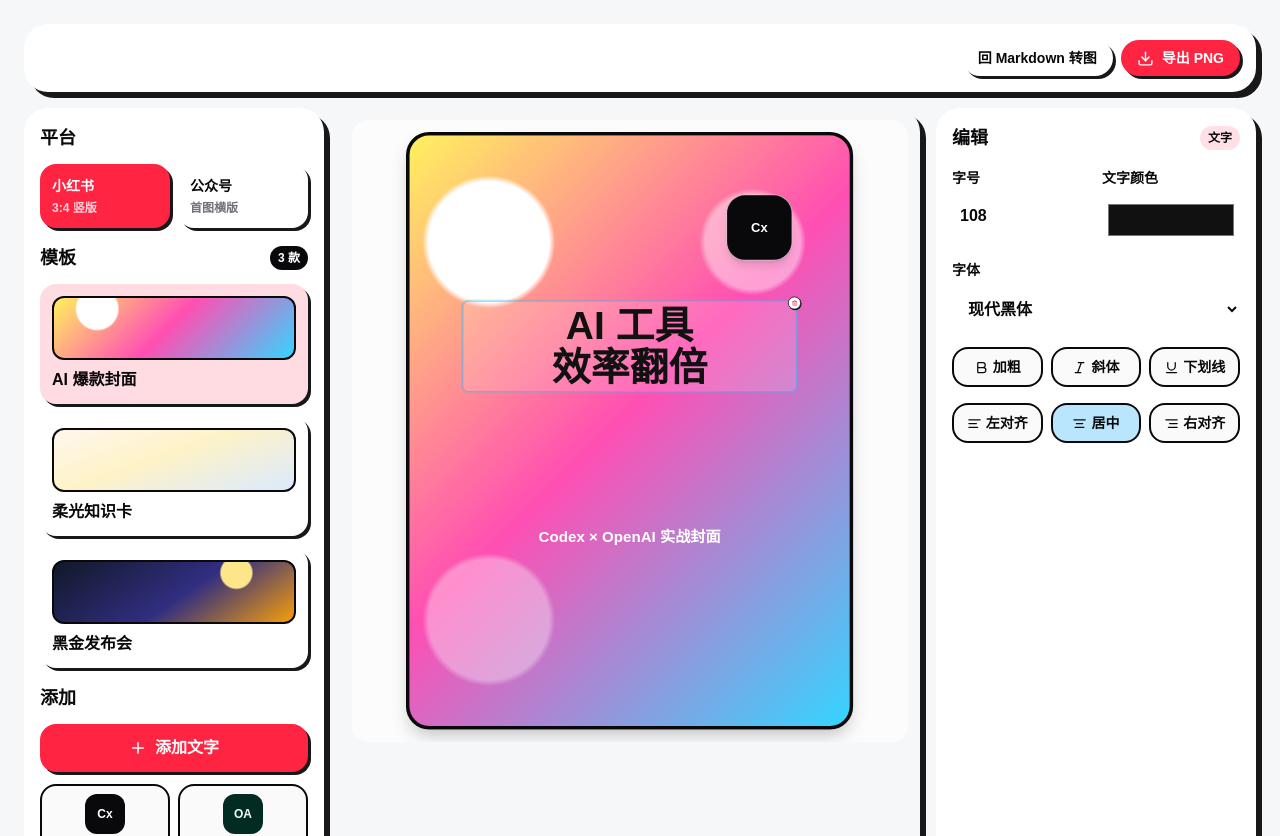
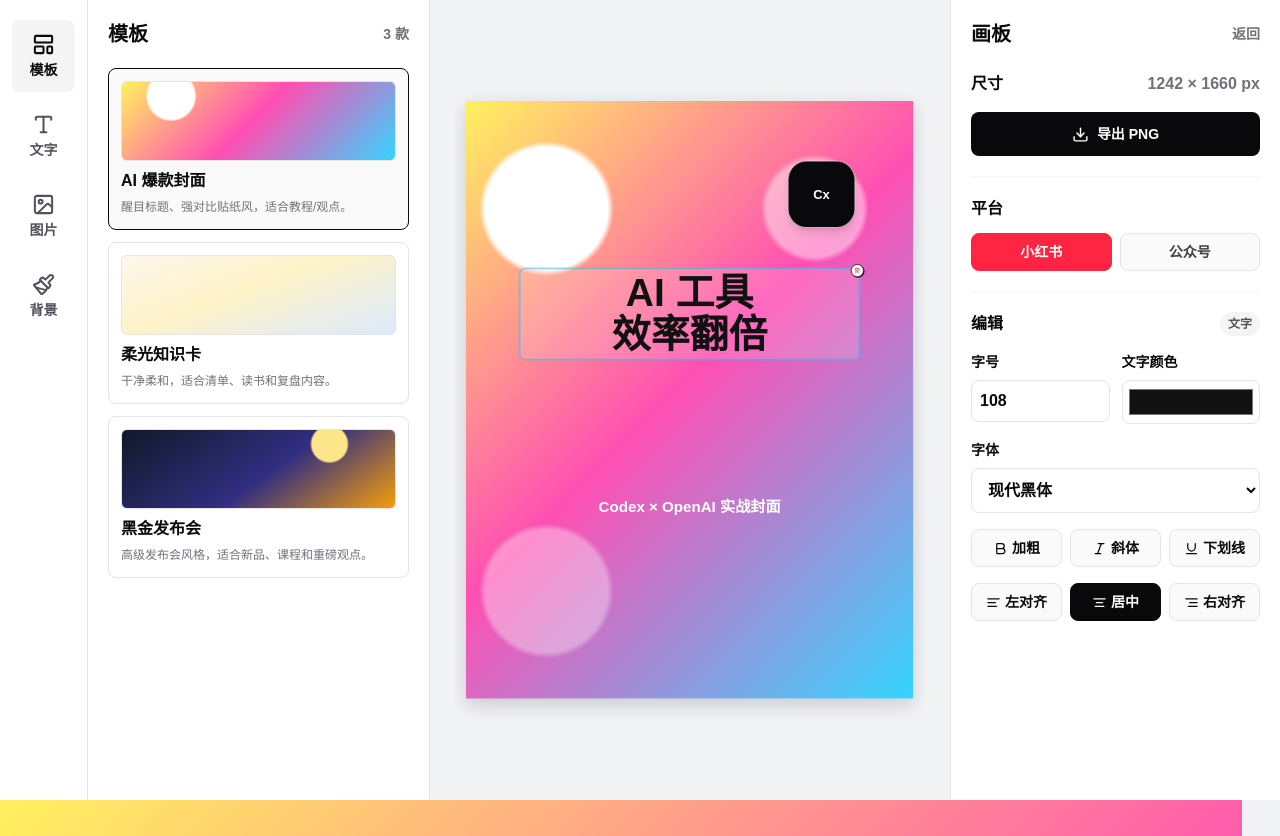
Before and after one commit to kklt-ai/kklt-ai-blog, a Next.js app: page /cover in a window 1280 px wide. Shown: the top 836 px of the page. Built offline with nearby package versions, Linux system fonts and the light colour scheme; a small style sheet from the web is missing.

Commit message:
封面布局

```diff
--- a/src/cover/components/CoverEditor.tsx
+++ b/src/cover/components/CoverEditor.tsx
@@ -7,8 +7,10 @@ import {
   AlignRight,
   Bold,
   Download,
+  Image as ImageIcon,
   Italic,
-  MousePointer2,
+  LayoutTemplate,
+  Paintbrush,
   Plus,
   Trash2,
   Type,
@@ -53,6 +55,19 @@ type DragState = {
   startX: number;
   startY: number;
 };
+
+type CoverToolId = "templates" | "text" | "image" | "background";
+
+const COVER_TOOLS: Array<{
+  id: CoverToolId;
+  label: string;
+  icon: typeof LayoutTemplate;
+}> = [
+  { id: "templates", label: "模板", icon: LayoutTemplate },
+  { id: "text", label: "文字", icon: Type },
+  { id: "image", label: "图片", icon: ImageIcon },
+  { id: "background", label: "背景", icon: Paintbrush },
+];
 
 const CANVAS_ZOOM_STEP = 0.04;
 const MIN_CANVAS_SCALE = 0.2;
@@ -342,6 +357,7 @@ export function CoverEditor() {
   const [isExporting, setIsExporting] = useState(false);
   const [dragState, setDragState] = useState<DragState | null>(null);
   const [editingLayerId, setEditingLayerId] = useState<string | null>(null);
+  const [activeToolId, setActiveToolId] = useState<CoverToolId>("templates");
   const [canvasScale, setCanvasScale] = useState(() => defaultCanvasScale("xiaohongshu"));
   const canvasRef = useRef<HTMLDivElement>(null);
   const exportCanvasRef = useRef<HTMLDivElement>(null);
@@ -494,77 +510,50 @@ export function CoverEditor() {
 
   return (
     <main
-      className="min-h-screen bg-[#f6f7f9] p-4 text-zinc-950 md:p-6"
+      className="min-h-screen bg-[#f2f3f5] text-zinc-950"
       style={pageStyle}
       onPointerDownCapture={handlePointerDownCapture}
       onFocusCapture={handleFocusCapture}
     >
-      <div className="mx-auto flex max-w-[1560px] flex-col gap-4">
-        <header className="flex flex-wrap items-center justify-end gap-2 rounded-[24px] border-3 border-zinc-950 bg-white p-4 shadow-[6px_6px_0_#18181b]">
-          <div className="flex flex-wrap gap-2">
-            <Link
-              href="/"
-              className="rounded-full border-3 border-zinc-950 bg-white px-4 py-2 text-sm font-black shadow-[3px_3px_0_#18181b] transition hover:-translate-y-0.5"
+      <div className="grid min-h-screen grid-cols-[minmax(360px,430px)_minmax(420px,1fr)_330px] max-xl:grid-cols-1">
+        <aside className="flex min-h-0 border-r border-zinc-200 bg-white max-xl:min-h-[520px] max-sm:flex-col">
+          <nav
+            aria-label="封面功能栏"
+            className="flex w-[88px] shrink-0 flex-col gap-2 border-r border-zinc-200 px-3 py-5 max-sm:w-full max-sm:flex-row max-sm:border-b max-sm:border-r-0"
           >
-              回 Markdown 转图
-            </Link>
+            {COVER_TOOLS.map((tool) => {
+              const Icon = tool.icon;
+              const isActive = tool.id === activeToolId;
+              return (
                 <button
+                  key={tool.id}
                   type="button"
-              onClick={exportCover}
-              disabled={isExporting}
-              className="inline-flex items-center gap-2 rounded-full border-3 border-zinc-950 bg-[var(--cover-accent)] px-4 py-2 text-sm font-black text-[var(--cover-accent-ink)] shadow-[3px_3px_0_#18181b] transition hover:-translate-y-0.5 disabled:opacity-60"
-            >
-              <Download size={17} aria-hidden="true" />
-              {isExporting ? "导出中..." : "导出 PNG"}
-            </button>
-          </div>
-        </header>
-
-        <div className="grid gap-4 xl:grid-cols-[300px_minmax(520px,1fr)_320px]">
-          <aside className="flex flex-col gap-4 rounded-[24px] border-3 border-zinc-950 bg-white p-4 shadow-[6px_6px_0_#18181b]">
-            <section>
-              <h2 className="mb-3 text-lg font-black">平台</h2>
-              <div className="grid grid-cols-2 gap-2">
-                {COVER_CHANNELS.map((item) => (
-                  <button
-                    key={item.id}
-                    type="button"
-                    aria-pressed={item.id === channelId}
-                    onClick={() => chooseChannel(item.id)}
-                    style={
-                      {
-                        "--channel-color": item.brandColor,
-                        "--channel-ink": item.brandForeground,
-                      } as CSSProperties
-                    }
+                  aria-pressed={isActive}
+                  onClick={() => setActiveToolId(tool.id)}
                   className={[
-                      "rounded-2xl border-3 px-3 py-3 text-left text-sm font-black shadow-[3px_3px_0_#18181b] transition hover:-translate-y-0.5",
-                      item.id === channelId
-                        ? "border-zinc-950 bg-[var(--channel-color)] text-[var(--channel-ink)]"
-                        : "border-[var(--channel-color)] bg-white text-zinc-950",
+                    "flex h-[72px] flex-col items-center justify-center gap-1 rounded-lg text-sm font-semibold transition max-sm:h-14 max-sm:flex-1",
+                    isActive
+                      ? "bg-zinc-100 text-zinc-950"
+                      : "bg-white text-zinc-600 hover:bg-zinc-50 hover:text-zinc-950",
                   ].join(" ")}
                 >
-                    {item.name}
-                    <span
-                      className={[
-                        "mt-1 block text-xs font-bold",
-                        item.id === channelId ? "text-white/80" : "text-zinc-500",
-                      ].join(" ")}
-                    >
-                      {item.sizeLabel}
-                    </span>
+                  <Icon size={23} aria-hidden="true" strokeWidth={2.1} />
+                  <span>{tool.label}</span>
                 </button>
-                ))}
-              </div>
-            </section>
+              );
+            })}
+          </nav>
 
+          <div className="min-h-0 flex-1 overflow-y-auto px-5 py-5">
+            {activeToolId === "templates" && (
               <section>
-              <div className="mb-3 flex items-center justify-between">
-                <h2 className="text-lg font-black">模板</h2>
-                <span className="rounded-full bg-zinc-950 px-2 py-1 text-xs font-black text-white">
+                <div className="mb-5 flex items-center justify-between">
+                  <h2 className="text-xl font-bold">模板</h2>
+                  <span className="text-sm font-semibold text-zinc-500">
                     {templates.length} 款
                   </span>
                 </div>
+
                 <div className="space-y-3">
                   {templates.map((template) => (
                     <button
@@ -573,46 +562,77 @@ export function CoverEditor() {
                       aria-pressed={template.id === activeTemplate.id}
                       onClick={() => chooseTemplate(template.id)}
                       className={[
-                      "w-full rounded-2xl border-3 border-zinc-950 p-3 text-left shadow-[3px_3px_0_#18181b] transition hover:-translate-y-0.5",
+                        "w-full rounded-lg border p-3 text-left transition",
                         template.id === activeTemplate.id
-                        ? "bg-[color-mix(in_srgb,var(--cover-accent)_16%,white)]"
-                        : "bg-white",
+                          ? "border-zinc-950 bg-zinc-50"
+                          : "border-zinc-200 bg-white hover:border-zinc-300",
                       ].join(" ")}
                     >
                       <span
                         className={[
-                        "mb-2 block h-16 rounded-xl border-2 border-zinc-950",
+                          "mb-2 block h-20 rounded-md border border-zinc-200",
                           template.backgroundClassName,
                         ].join(" ")}
                       />
-                    <span className="block font-black">{template.name}</span>
+                      <span className="block font-semibold">{template.name}</span>
+                      <span className="mt-1 block text-xs leading-5 text-zinc-500">
+                        {template.description}
+                      </span>
                     </button>
                   ))}
                 </div>
               </section>
+            )}
 
+            {activeToolId === "text" && (
               <section>
-              <h2 className="mb-3 text-lg font-black">添加</h2>
+                <h2 className="mb-5 text-xl font-bold">文字</h2>
                 <button
                   type="button"
                   onClick={addTextLayer}
-                className="mb-3 inline-flex w-full items-center justify-center gap-2 rounded-2xl border-3 border-zinc-950 bg-[var(--cover-accent)] px-3 py-3 font-black text-[var(--cover-accent-ink)] shadow-[3px_3px_0_#18181b]"
+                  className="mb-4 inline-flex w-full items-center justify-center gap-2 rounded-lg bg-zinc-950 px-3 py-3 font-semibold text-white transition hover:bg-zinc-800"
                 >
                   <Plus size={18} aria-hidden="true" />
                   添加文字
                 </button>
-              <div className="grid grid-cols-2 gap-2">
+                <div className="grid grid-cols-2 gap-3 rounded-lg bg-zinc-100 p-3">
+                  {[
+                    { label: "标题", sample: "H1" },
+                    { label: "副标题", sample: "H2" },
+                    { label: "正文", sample: "Aa" },
+                    { label: "强调", sample: "abc" },
+                  ].map((item) => (
+                    <button
+                      key={item.label}
+                      type="button"
+                      onClick={addTextLayer}
+                      className="rounded-md bg-white px-3 py-4 text-center text-sm font-semibold text-zinc-600 transition hover:text-zinc-950"
+                    >
+                      <span className="mb-2 block text-2xl font-bold text-zinc-950">
+                        {item.sample}
+                      </span>
+                      {item.label}
+                    </button>
+                  ))}
+                </div>
+              </section>
+            )}
+
+            {activeToolId === "image" && (
+              <section>
+                <h2 className="mb-5 text-xl font-bold">图片素材</h2>
+                <div className="grid grid-cols-2 gap-3">
                   {BRAND_ICONS.map((icon) => (
                     <button
                       key={icon.id}
                       type="button"
                       aria-label={`添加 ${icon.name} 图标`}
                       onClick={() => addIconLayer(icon.id)}
-                    className="rounded-2xl border-2 border-zinc-950 bg-zinc-50 p-2 text-sm font-black transition hover:bg-sky-100"
+                      className="rounded-lg border border-zinc-200 bg-zinc-50 p-3 text-sm font-semibold transition hover:border-zinc-300 hover:bg-white"
                     >
                       <span
                         className={[
-                        "mx-auto mb-2 flex h-10 w-10 items-center justify-center rounded-xl text-xs",
+                          "mx-auto mb-2 flex h-11 w-11 items-center justify-center rounded-lg text-xs",
                           icon.className,
                         ].join(" ")}
                       >
@@ -623,14 +643,49 @@ export function CoverEditor() {
                   ))}
                 </div>
               </section>
+            )}
+
+            {activeToolId === "background" && (
+              <section>
+                <h2 className="mb-5 text-xl font-bold">背景样式</h2>
+                <div className="grid grid-cols-2 gap-3">
+                  {templates.map((template) => (
+                    <button
+                      key={template.id}
+                      type="button"
+                      aria-label={`使用 ${template.name} 背景`}
+                      aria-pressed={template.id === activeTemplate.id}
+                      onClick={() => chooseTemplate(template.id)}
+                      className={[
+                        "rounded-lg border bg-white p-2 text-left transition",
+                        template.id === activeTemplate.id
+                          ? "border-zinc-950"
+                          : "border-zinc-200 hover:border-zinc-300",
+                      ].join(" ")}
+                    >
+                      <span
+                        className={[
+                          "block aspect-[4/3] rounded-md",
+                          template.backgroundClassName,
+                        ].join(" ")}
+                      />
+                      <span className="mt-2 block truncate text-sm font-semibold">
+                        {template.name}
+                      </span>
+                    </button>
+                  ))}
+                </div>
+              </section>
+            )}
+          </div>
         </aside>
 
           <section
             aria-label="封面预览面板"
             onWheel={handlePreviewWheel}
-            className="min-w-0 rounded-[24px] border-3 border-zinc-950 bg-[linear-gradient(90deg,rgba(0,0,0,0.06)_1px,transparent_1px),linear-gradient(rgba(0,0,0,0.06)_1px,transparent_1px),#eef2ff] bg-[length:28px_28px] p-3 shadow-[6px_6px_0_#18181b]"
+            className="min-w-0 bg-[#f2f3f5] p-6 max-sm:p-3"
           >
-            <div className="flex min-h-[600px] items-center justify-center overflow-auto rounded-2xl border-3 border-zinc-950 bg-white/70 p-3">
+            <div className="flex min-h-[calc(100vh-48px)] items-center justify-center overflow-auto p-3 max-xl:min-h-[720px]">
               <div
                 className="relative"
                 style={{
@@ -645,7 +700,7 @@ export function CoverEditor() {
                   onPointerUp={() => setDragState(null)}
                   onPointerCancel={() => setDragState(null)}
                   className={[
-                    "absolute left-0 top-0 overflow-hidden rounded-[64px] border-[10px] border-zinc-950 shadow-2xl",
+                    "absolute left-0 top-0 overflow-hidden shadow-[0_18px_50px_rgba(15,23,42,0.18)]",
                     activeTemplate.backgroundClassName,
                   ].join(" ")}
                   style={canvasStyle}
@@ -671,16 +726,70 @@ export function CoverEditor() {
             </div>
           </section>
 
-          <aside className="rounded-[24px] border-3 border-zinc-950 bg-white p-4 shadow-[6px_6px_0_#18181b]">
+          <aside className="border-l border-zinc-200 bg-white px-5 py-5 max-xl:border-l-0 max-xl:border-t">
+            <div className="mb-6 flex items-center justify-between">
+              <h2 className="text-xl font-bold">画板</h2>
+              <Link href="/" className="text-sm font-semibold text-zinc-500 hover:text-zinc-950">
+                返回
+              </Link>
+            </div>
+
+            <section className="border-b border-zinc-100 pb-5">
               <div className="mb-4 flex items-center justify-between">
-              <h2 className="text-lg font-black">编辑</h2>
-              <span className="rounded-full bg-[color-mix(in_srgb,var(--cover-accent)_14%,white)] px-2 py-1 text-xs font-black text-zinc-950">
+                <h3 className="font-bold">尺寸</h3>
+                <span className="font-semibold text-zinc-500">
+                  {channel.width} × {channel.height} px
+                </span>
+              </div>
+              <button
+                type="button"
+                onClick={exportCover}
+                disabled={isExporting}
+                className="inline-flex w-full items-center justify-center gap-2 rounded-lg bg-zinc-950 px-4 py-3 text-sm font-semibold text-white transition hover:bg-zinc-800 disabled:opacity-60"
+              >
+                <Download size={17} aria-hidden="true" />
+                {isExporting ? "导出中..." : "导出 PNG"}
+              </button>
+            </section>
+
+            <section className="border-b border-zinc-100 py-5">
+              <h3 className="mb-3 font-bold">平台</h3>
+              <div className="grid grid-cols-2 gap-2">
+                {COVER_CHANNELS.map((item) => (
+                  <button
+                    key={item.id}
+                    type="button"
+                    aria-pressed={item.id === channelId}
+                    onClick={() => chooseChannel(item.id)}
+                    style={
+                      {
+                        "--channel-color": item.brandColor,
+                        "--channel-ink": item.brandForeground,
+                      } as CSSProperties
+                    }
+                    className={[
+                      "rounded-lg border px-3 py-2 text-sm font-semibold transition",
+                      item.id === channelId
+                        ? "border-[var(--channel-color)] bg-[var(--channel-color)] text-[var(--channel-ink)]"
+                        : "border-zinc-200 bg-zinc-50 text-zinc-700 hover:bg-white",
+                    ].join(" ")}
+                  >
+                    {item.name}
+                  </button>
+                ))}
+              </div>
+            </section>
+
+            <section className="py-5">
+              <div className="mb-4 flex items-center justify-between">
+                <h3 className="font-bold">编辑</h3>
+                <span className="rounded-full bg-zinc-100 px-2 py-1 text-xs font-semibold text-zinc-600">
                 {selectedLayer?.type === "text" ? "文字" : selectedLayer ? "图标" : "未选择"}
               </span>
               </div>
 
             {!selectedLayer && (
-              <div className="rounded-3xl border-3 border-dashed border-zinc-300 p-6 text-center font-bold text-zinc-500">
+              <div className="rounded-lg border border-dashed border-zinc-300 p-6 text-center font-semibold text-zinc-500">
                 选择画布里的文字或图标后，可以在这里编辑。
               </div>
             )}
@@ -689,7 +798,7 @@ export function CoverEditor() {
               <div className="space-y-4">
                 <div className="grid grid-cols-2 gap-3">
                   <label>
-                    <span className="mb-2 block text-sm font-black">字号</span>
+                    <span className="mb-2 block text-sm font-bold">字号</span>
                     <input
                       aria-label="字号"
                       type="number"
@@ -701,11 +810,11 @@ export function CoverEditor() {
                           fontSize: Number(event.target.value),
                         })
                       }
-                      className="w-full rounded-2xl border-3 border-zinc-950 bg-white p-2 font-black"
+                      className="w-full rounded-lg border border-zinc-200 bg-white p-2 font-semibold"
                     />
                   </label>
                   <label>
-                    <span className="mb-2 block text-sm font-black">文字颜色</span>
+                    <span className="mb-2 block text-sm font-bold">文字颜色</span>
                     <input
                       aria-label="文字颜色"
                       type="color"
@@ -713,13 +822,13 @@ export function CoverEditor() {
                       onChange={(event) =>
                         patchSelectedLayer<CoverTextLayer>({ color: event.target.value })
                       }
-                      className="h-12 w-full rounded-2xl border-3 border-zinc-950 bg-white p-1"
+                      className="h-11 w-full rounded-lg border border-zinc-200 bg-white p-1"
                     />
                   </label>
                 </div>
 
                 <label className="block">
-                  <span className="mb-2 block text-sm font-black">字体</span>
+                  <span className="mb-2 block text-sm font-bold">字体</span>
                   <select
                     aria-label="字体"
                     value={selectedLayer.fontFamily}
@@ -728,7 +837,7 @@ export function CoverEditor() {
                         fontFamily: event.target.value as CoverTextLayer["fontFamily"],
                       })
                     }
-                    className="w-full rounded-2xl border-3 border-zinc-950 bg-white p-3 font-black"
+                    className="w-full rounded-lg border border-zinc-200 bg-white p-3 font-semibold"
                   >
                     {COVER_FONT_FAMILIES.map((font) => (
                       <option key={font.id} value={font.id}>
@@ -754,7 +863,7 @@ export function CoverEditor() {
                         key={item.label}
                         type="button"
                         onClick={() => patchSelectedLayer<CoverTextLayer>(item.patch)}
-                        className="inline-flex items-center justify-center gap-1 rounded-2xl border-2 border-zinc-950 bg-zinc-50 px-2 py-2 text-sm font-black hover:bg-[#fef15a]"
+                        className="inline-flex items-center justify-center gap-1 rounded-lg border border-zinc-200 bg-zinc-50 px-2 py-2 text-sm font-semibold hover:bg-white"
                       >
                         <Icon size={15} aria-hidden="true" />
                         {item.label}
@@ -779,8 +888,10 @@ export function CoverEditor() {
                           patchSelectedLayer<CoverTextLayer>({ align: item.align })
                         }
                         className={[
-                          "inline-flex items-center justify-center gap-1 rounded-2xl border-2 border-zinc-950 px-2 py-2 text-sm font-black",
-                          selectedLayer.align === item.align ? "bg-sky-200" : "bg-zinc-50",
+                          "inline-flex items-center justify-center gap-1 rounded-lg border px-2 py-2 text-sm font-semibold",
+                          selectedLayer.align === item.align
+                            ? "border-zinc-950 bg-zinc-950 text-white"
+                            : "border-zinc-200 bg-zinc-50",
                         ].join(" ")}
                       >
                         <Icon size={15} aria-hidden="true" />
@@ -794,15 +905,15 @@ export function CoverEditor() {
 
             {selectedLayer?.type === "icon" && (
               <div className="space-y-4">
-                <div className="rounded-3xl border-3 border-zinc-950 bg-zinc-50 p-4">
+                <div className="rounded-lg border border-zinc-200 bg-zinc-50 p-4">
                   <Type size={20} aria-hidden="true" />
-                  <p className="mt-2 font-black">{findBrandIcon(selectedLayer.iconId).name}</p>
-                  <p className="mt-1 text-sm font-semibold text-zinc-600">
+                  <p className="mt-2 font-bold">{findBrandIcon(selectedLayer.iconId).name}</p>
+                  <p className="mt-1 text-sm font-semibold text-zinc-500">
                     可拖拽定位。
                   </p>
                 </div>
                 <label>
-                  <span className="mb-2 block text-sm font-black">图标大小</span>
+                  <span className="mb-2 block text-sm font-bold">图标大小</span>
                   <input
                     aria-label="图标大小"
                     type="range"
@@ -820,8 +931,8 @@ export function CoverEditor() {
               </div>
             )}
 
+            </section>
           </aside>
-        </div>
 
         <div className="export-pages" aria-hidden="true">
           <div
```
Also changed, not shown: 1 other file (tests, documents, lock files or other folders). Lines whose indentation alone changed are shown as unchanged.
